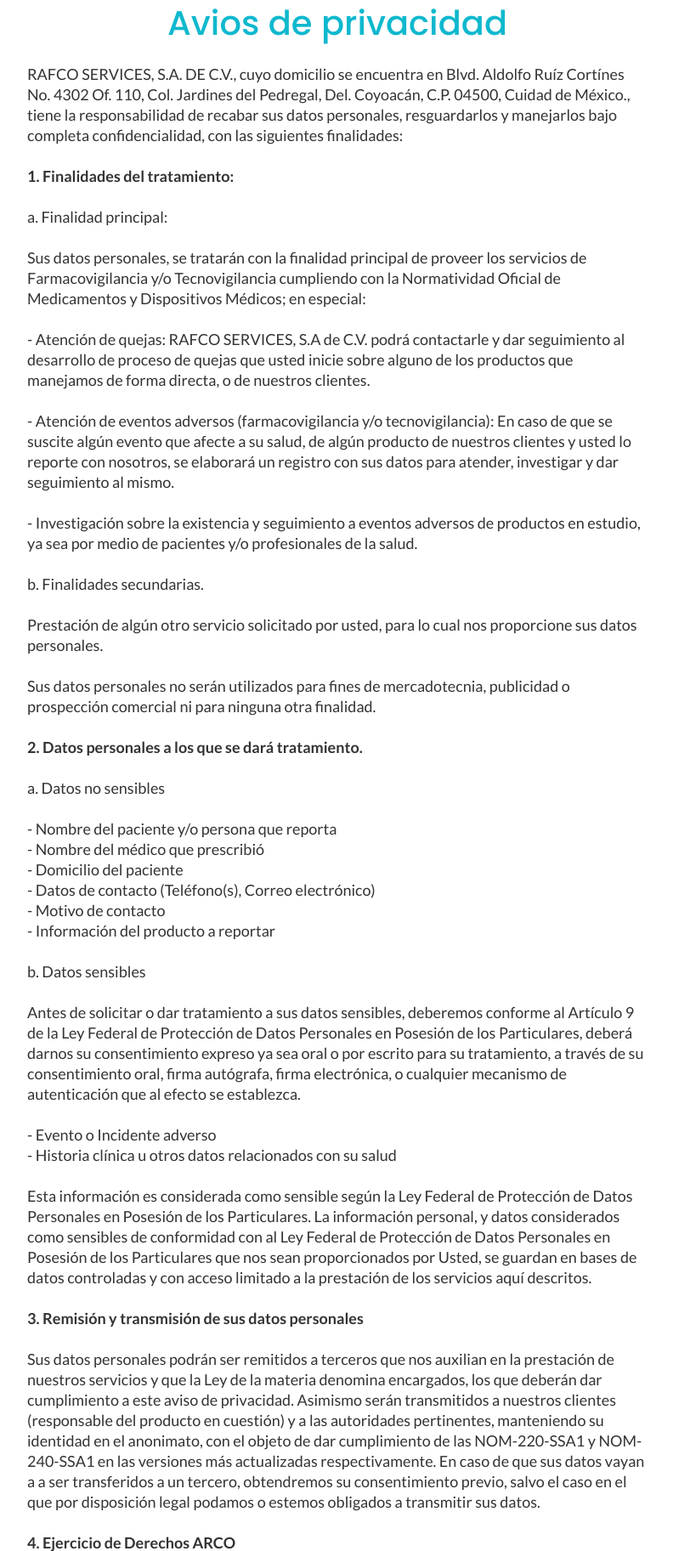
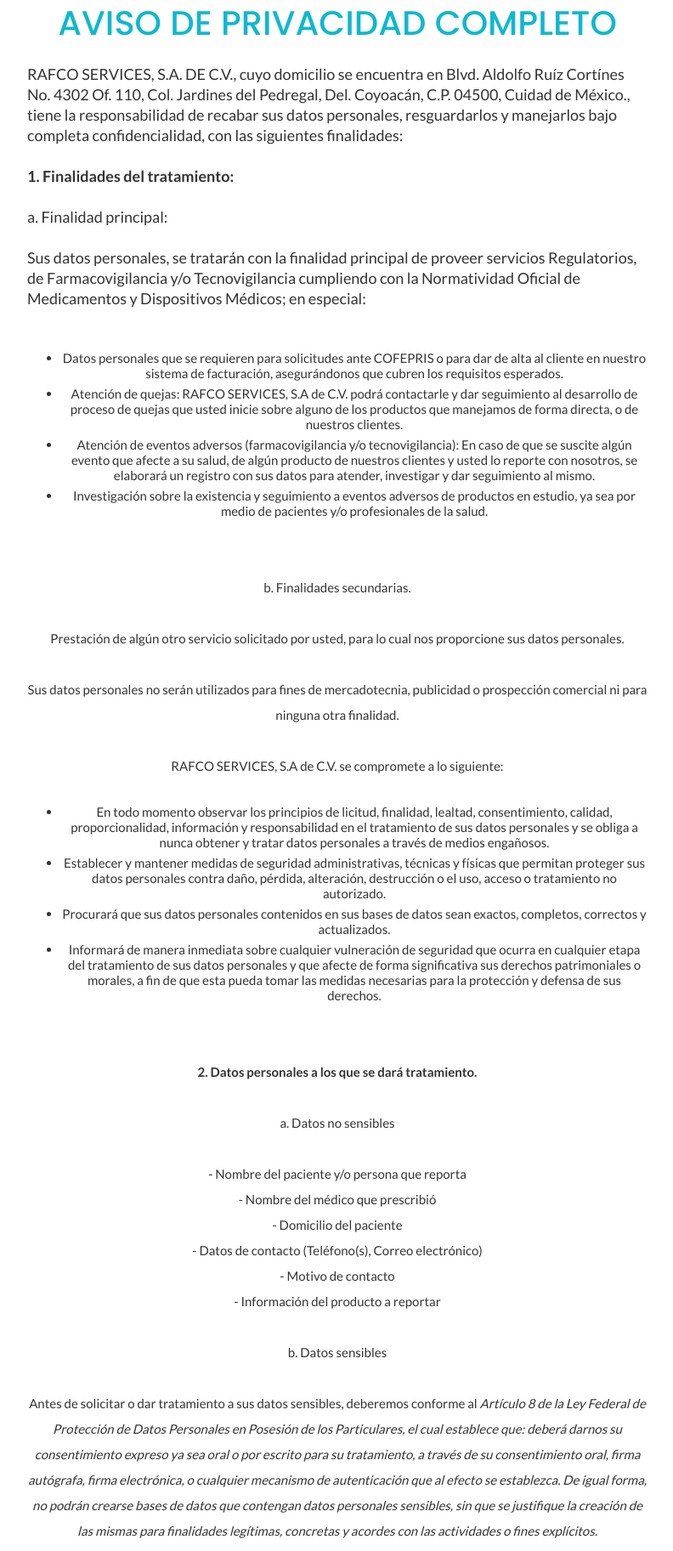
Before and after one commit to luisrlwev/raf-consulting, a PHP site: page /aviso-privacidad.php in a window 1280 px wide. Shown: the part 226-2051 px from the top of the page at 85% size, without its empty margins (243-1035 px from the left). Run offline with PHP 8.4, Linux system fonts and the light colour scheme.

Commit message:
correccion del aviso de privacidad

```diff
--- a/aviso-privacidad.php
+++ b/aviso-privacidad.php
@@ -54,7 +54,7 @@
             <div class="row">
                 <div class="col-lg-8 offset-lg-2 col-md-10 offset-md-1 col-sm-12 col-12">
                     <div class="section-title">
-                        <h2>Avios de privacidad</h2>
+                        <h2>AVISO DE PRIVACIDAD COMPLETO</h2>
                         <p class="text-left">
 RAFCO SERVICES, S.A. DE C.V., cuyo domicilio se encuentra en Blvd. Aldolfo Ruíz
 Cortínes No. 4302 Of. 110, Col. Jardines del Pedregal, Del. Coyoacán, C.P. 04500,
@@ -65,29 +65,42 @@
 <br><br>
 a. Finalidad principal:
 <br><br>
-Sus datos personales, se tratarán con la finalidad principal de proveer los servicios de
-Farmacovigilancia y/o Tecnovigilancia cumpliendo con la Normatividad Oficial de
-Medicamentos y Dispositivos Médicos; en especial:
+Sus datos personales, se tratarán con la finalidad principal de proveer servicios
+Regulatorios, de Farmacovigilancia y/o Tecnovigilancia cumpliendo con la Normatividad
+Oficial de Medicamentos y Dispositivos Médicos; en especial:
 <br><br>
-- Atención de quejas: RAFCO SERVICES, S.A de C.V. podrá contactarle y dar
-seguimiento al desarrollo de proceso de quejas que usted inicie sobre alguno de
-los productos que manejamos de forma directa, o de nuestros clientes.
-<br><br>
-- Atención de eventos adversos (farmacovigilancia y/o tecnovigilancia): En caso de
-que se suscite algún evento que afecte a su salud, de algún producto de nuestros
-clientes y usted lo reporte con nosotros, se elaborará un registro con sus datos
-para atender, investigar y dar seguimiento al mismo.
-<br><br>
-- Investigación sobre la existencia y seguimiento a eventos adversos de productos
-en estudio, ya sea por medio de pacientes y/o profesionales de la salud.
+<ul>
+    <li>Datos personales que se requieren para solicitudes ante COFEPRIS o para dar de alta al cliente en nuestro sistema de facturación, asegurándonos que cubren los requisitos esperados.</li>
+    <li>Atención de quejas: RAFCO SERVICES, S.A de C.V. podrá contactarle y dar seguimiento al desarrollo de proceso de quejas que usted inicie sobre alguno de los productos que manejamos de forma directa, o de nuestros clientes.</li>
+    <li>Atención de eventos adversos (farmacovigilancia y/o tecnovigilancia): En caso de que se suscite algún evento que afecte a su salud, de algún producto de nuestros clientes y usted lo reporte con nosotros, se elaborará un registro con sus datos para atender, investigar y dar seguimiento al mismo.</li>
+    <li>Investigación sobre la existencia y seguimiento a eventos adversos de productos en estudio, ya sea por medio de pacientes y/o profesionales de la salud.</li>
+</ul>
 <br><br>
 b. Finalidades secundarias.
 <br><br>
-Prestación de algún otro servicio solicitado por usted, para lo cual nos
-proporcione sus datos personales.
+Prestación de algún otro servicio solicitado por usted, para lo cual nos proporcione sus
+datos personales.
 <br><br>
 Sus datos personales no serán utilizados para fines de mercadotecnia, publicidad o
 prospección comercial ni para ninguna otra finalidad.
+<br><br>
+RAFCO SERVICES, S.A de C.V. se compromete a lo siguiente:
+<br><br>
+    <ul>
+        <li>En todo momento observar los principios de licitud, finalidad, lealtad,
+        consentimiento, calidad, proporcionalidad, información y responsabilidad en el
+        tratamiento de sus datos personales y se obliga a nunca obtener y tratar datos
+        personales a través de medios engañosos.</li>
+        <li>Establecer y mantener medidas de seguridad administrativas, técnicas y físicas
+        que permitan proteger sus datos personales contra daño, pérdida, alteración,
+        destrucción o el uso, acceso o tratamiento no autorizado.</li>
+        <li>Procurará que sus datos personales contenidos en sus bases de datos sean
+        exactos, completos, correctos y actualizados.</li>
+        <li>Informará de manera inmediata sobre cualquier vulneración de seguridad que
+        ocurra en cualquier etapa del tratamiento de sus datos personales y que afecte de
+        forma significativa sus derechos patrimoniales o morales, a fin de que esta pueda
+        tomar las medidas necesarias para la protección y defensa de sus derechos.</li>
+    </ul>
 <br><br>
 <strong>2. Datos personales a los que se dará tratamiento.</strong>
 <br><br>
@@ -103,10 +116,14 @@
 b. Datos sensibles
 <br><br>
 Antes de solicitar o dar tratamiento a sus datos sensibles, deberemos conforme al
-Artículo 9 de la Ley Federal de Protección de Datos Personales en Posesión de los
-Particulares, deberá darnos su consentimiento expreso ya sea oral o por escrito para su
-tratamiento, a través de su consentimiento oral, firma autógrafa, firma electrónica, o
-cualquier mecanismo de autenticación que al efecto se establezca.
+<i>Artículo 8 de la Ley Federal de Protección de Datos Personales en Posesión de
+los Particulares, el cual establece que: deberá darnos su consentimiento expreso
+ya sea oral o por escrito para su tratamiento, a través de su consentimiento oral,
+firma autógrafa, firma electrónica, o cualquier mecanismo de autenticación que al
+efecto se establezca.
+De igual forma, no podrán crearse bases de datos que contengan datos
+personales sensibles, sin que se justifique la creación de las mismas para
+finalidades legítimas, concretas y acordes con las actividades o fines explícitos.</i>
 <br><br>
 - Evento o Incidente adverso<br>
 - Historia clínica u otros datos relacionados con su salud
@@ -120,30 +137,41 @@
 <br><br>
 <strong>3. Remisión y transmisión de sus datos personales</strong>
 <br><br>
-Sus datos personales podrán ser remitidos a terceros que nos auxilian en la prestación de nuestros
-servicios y que la Ley de la materia denomina encargados, los que deberán dar cumplimiento a
-este aviso de privacidad.
+Sus datos personales podrán ser remitidos a terceros que nos auxilian en la prestación de
+nuestros servicios y que la Ley de la materia denomina encargados, los que deberán dar
+cumplimiento a este aviso de privacidad.
 Asimismo serán transmitidos a nuestros clientes (responsable del producto en cuestión) y
-a las autoridades pertinentes, manteniendo su identidad en el anonimato, con el objeto de
-dar cumplimiento de las NOM-220-SSA1 y NOM-240-SSA1 en las versiones más
-actualizadas respectivamente.
-En caso de que sus datos vayan a a ser transferidos a un tercero, obtendremos su
-consentimiento previo, salvo el caso en el que por disposición legal podamos o estemos
-obligados a transmitir sus datos.
+a las autoridades pertinentes, en su caso, se mantiene la identidad de los pacientes en el
+anonimato, con el objeto de dar cumplimiento de las NOM-220-SSA1 y NOM-240-SSA1
+en las versiones más actualizadas respectivamente.
+En caso de que sus datos vayan a ser transferidos a un tercero, obtendremos su
+consentimiento previo, salvo el caso en el que por disposición legal o la naturaleza de los
+servicios contratados, se espere o estemos obligados a transmitir sus datos.
 <br><br>
 <strong>4. Ejercicio de Derechos ARCO</strong>
 <br><br>
-Usted tiene derecho de acceder, rectificar e incluso solicitar el retiro de sus datos
-personales, así como de oponerse al tratamiento de los mismos o revocar el
-consentimiento que para tal fin nos haya otorgado, todo esto, a través de los
-procedimientos que se han implementado. Para conocer dichos procedimientos,
-información que se solicita y tiempos de respuesta, se puede poner en contacto con el
-personal encargado de los datos personales de RAFCO SERVICES, S.A. DE C.V., cuyo
-domicilio se encuentra en Blvd. Aldolfo Ruíz Cortínes No. 4302 Of. 110, Col. Jardines
-del Pedregal, Del. Coyoacán, C.P. 04500, Cuidad de México., al número (55) 5683-
-5496 con las personas responsables de las Unidades de Tecnovigilancia y
-Farmacovigilancia, o al correo farmacovigilancia@rafconsulting.net o visitar nuestra
-página de Internet <a href="https://www.rafconsulting.net">www.rafconsulting.net</a>
+Usted tiene derecho en todo momento, solicitar el acceso, rectificación, cancelación u
+oposición (derechos ARCO) respecto al tratamiento de sus datos personales. En
+particular, la cancelación implica que la persona titular tiene derecho a solicitar que sus
+datos personales sean eliminados de los archivos, registros, expedientes y sistemas del
+responsable, a fin de que los mismos ya no se encuentren en su posesión.
+Para conocer dichos procedimientos, información que se solicita y tiempos de respuesta,
+se puede poner en contacto con el personal encargado de los datos personales de
+RAFCO SERVICES, S.A. DE C.V., cuyo domicilio se encuentra en Blvd. Aldolfo Ruíz
+Cortínes No. 4302 Of. 110, Col. Jardines del Pedregal, Del. Coyoacán, C.P. 04500,
+Cuidad de México., al número (55) 5683-5496 con las personas responsables de las
+Unidades de Tecnovigilancia y Farmacovigilancia, o al correo
+farmacovigilancia@rafconsulting.net o visitar nuestra página de Internet
+www.rafconsulting.net
+Es importante mencionar que la solicitud para el ejercicio de los derechos ARCO deberá
+contener y acompañar lo siguiente:
+<ol>
+    <li>El nombre de la persona titular y su domicilio o cualquier otro medio para recibir notificaciones;</li>
+    <li>Los documentos que acrediten la identidad de la persona titular o, en su caso, la personalidad e identidad de su representante;</li>
+    <li>La descripción clara y precisa de los datos personales respecto de los que se busca ejercer alguno de los derechos ARCO, salvo que se trate del derecho de acceso;</li>
+    <li>La descripción del derecho ARCO que se pretende ejercer, o bien, lo que solicita la persona titular, y</li>
+    <li>Cualquier otro elemento o documento que facilite la localización de los datos personales</li>
+</ol>
 <br><br>
 <strong>5. Opciones y medios para limitar el uso de divulgación de los datos personales:</strong>
 <br><br>
@@ -167,7 +195,7 @@
 modificación o actualización, se requiera de su consentimiento expreso, lo contactaremos
 directamente
 <br><br>
-Fecha última de actualización Octubre de 2020</p>
+Fecha última de actualización Junio de 2025</p>
                     </div>
                 </div>
             </div>
```
